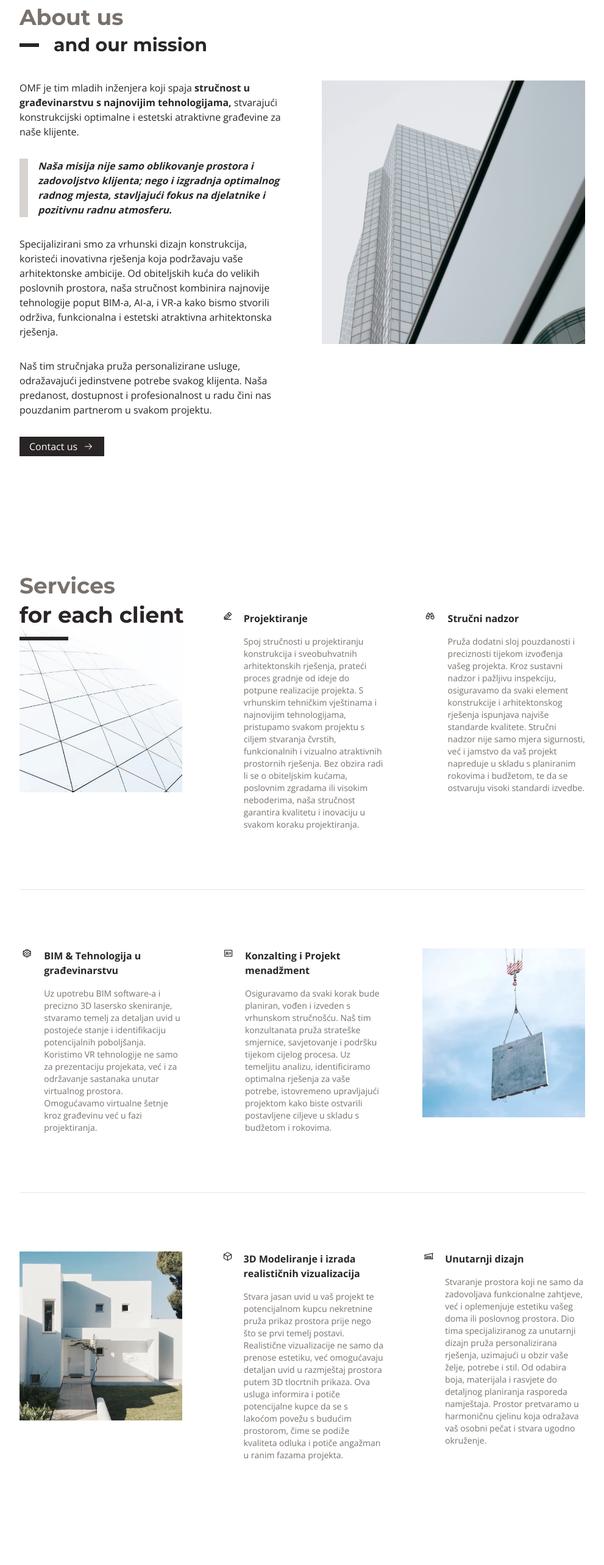
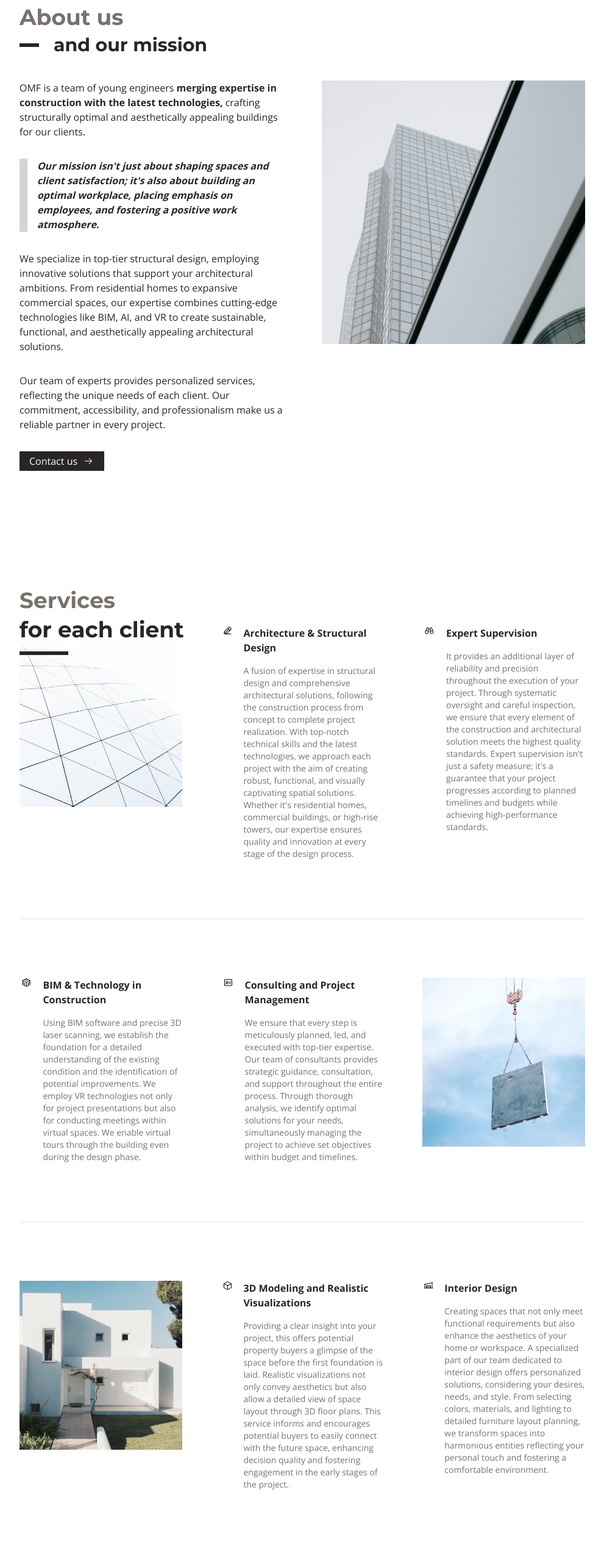
Before and after one commit to oyrad/omf, a Next.js app: page /en in a window 1280 px wide. Shown: the part 920-3486 px from the top of the page at 61% size, without its empty margins (144-1135 px from the left). Built offline with nearby package versions, Linux system fonts and the light colour scheme.

Commit message:
add remaining translations

```diff
--- a/app/[lang]/components/SocialMediaIcons.tsx
+++ b/app/[lang]/components/SocialMediaIcons.tsx
@@ -11,7 +11,7 @@ export default function SocialMediaIcons() {
       <a href="https://www.linkedin.com/company/omf-hr/" target="_blank">
         <LinkedinLogo weight="fill" className="w-8" />
       </a>
-      <a href="#" target="_blank">
+      <a href="https://facebook.com/people/OMF/61555176722868/" target="_blank">
         <FacebookLogo weight="fill" className="w-8" />
       </a>
       <a href="https://www.instagram.com/omf.hr/" target="_blank">
--- a/dictionaries/en.json
+++ b/dictionaries/en.json
@@ -12,12 +12,12 @@
       "about": {
         "title": "About us",
         "subtitle": "and our mission",
-        "firstAboutParagraph": "OMF je tim mladih inženjera koji spaja",
-        "firstAboutParagraphBoldText": "stručnost u građevinarstvu s najnovijim tehnologijama,",
-        "firstAboutParagraphRest": "stvarajući konstrukcijski optimalne i estetski atraktivne građevine za naše klijente.",
-        "secondAboutParagraph": "Naša misija nije samo oblikovanje prostora i zadovoljstvo klijenta; \n nego i izgradnja optimalnog radnog mjesta, stavljajući fokus na djelatnike i pozitivnu radnu atmosferu.",
-        "thirdAboutParagraph": "Specijalizirani smo za vrhunski dizajn konstrukcija, koristeći inovativna rješenja koja podržavaju vaše arhitektonske ambicije. Od obiteljskih kuća do velikih poslovnih prostora, naša stručnost kombinira najnovije tehnologije poput BIM-a, AI-a, i VR-a kako bismo stvorili održiva, funkcionalna i estetski atraktivna arhitektonska rješenja.",
-        "fourthAboutParagraph": "Naš tim stručnjaka pruža personalizirane usluge, odražavajući jedinstvene potrebe svakog klijenta. Naša predanost, dostupnost i profesionalnost u radu čini nas pouzdanim partnerom u svakom projektu.",
+        "firstAboutParagraph": "OMF is a team of young engineers",
+        "firstAboutParagraphBoldText": "merging expertise in construction with the latest technologies,",
+        "firstAboutParagraphRest": "crafting structurally optimal and aesthetically appealing buildings for our clients.",
+        "secondAboutParagraph": "Our mission isn't just about shaping spaces and client satisfaction; it's also about building an optimal workplace, placing emphasis on employees, and fostering a positive work atmosphere.",
+        "thirdAboutParagraph": "We specialize in top-tier structural design, employing innovative solutions that support your architectural ambitions. From residential homes to expansive commercial spaces, our expertise combines cutting-edge technologies like BIM, AI, and VR to create sustainable, functional, and aesthetically appealing architectural solutions.",
+        "fourthAboutParagraph": "Our team of experts provides personalized services, reflecting the unique needs of each client. Our commitment, accessibility, and professionalism make us a reliable partner in every project.",
         "contactButtonText": "Contact us"
       },
       "services": {
@@ -25,41 +25,45 @@
         "subtitle": "for each client",
         "servicesList": [
           {
-            "title": "Projektiranje",
-            "description": "Spoj stručnosti u projektiranju konstrukcija i sveobuhvatnih arhitektonskih rješenja, prateći proces gradnje od ideje do potpune realizacije projekta. S vrhunskim tehničkim vještinama i najnovijim tehnologijama, pristupamo svakom projektu s ciljem stvaranja čvrstih, funkcionalnih i vizualno atraktivnih prostornih rješenja. Bez obzira radi li se o obiteljskim kućama, poslovnim zgradama ili visokim neboderima, naša stručnost garantira kvalitetu i inovaciju u svakom koraku projektiranja."
+            "title": "Architecture & Structural Design",
+            "description": "A fusion of expertise in structural design and comprehensive architectural solutions, following the construction process from concept to complete project realization. With top-notch technical skills and the latest technologies, we approach each project with the aim of creating robust, functional, and visually captivating spatial solutions. Whether it's residential homes, commercial buildings, or high-rise towers, our expertise ensures quality and innovation at every stage of the design process."
           },
           {
-            "title": "Stručni nadzor",
-            "description": "Pruža dodatni sloj pouzdanosti i preciznosti tijekom izvođenja vašeg projekta. Kroz sustavni nadzor i pažljivu inspekciju, osiguravamo da svaki element konstrukcije i arhitektonskog rješenja ispunjava najviše standarde kvalitete. Stručni nadzor nije samo mjera sigurnosti, već i jamstvo da vaš projekt napreduje u skladu s planiranim rokovima i budžetom, te da se ostvaruju visoki standardi izvedbe."
+            "title": "Expert Supervision",
+            "description": "It provides an additional layer of reliability and precision throughout the execution of your project. Through systematic oversight and careful inspection, we ensure that every element of the construction and architectural solution meets the highest quality standards. Expert supervision isn't just a safety measure; it's a guarantee that your project progresses according to planned timelines and budgets while achieving high-performance standards."
           },
           {
-            "title": "BIM & Tehnologija u građevinarstvu",
-            "description": "Uz upotrebu BIM software-a i  precizno 3D lasersko skeniranje, stvaramo temelj za detaljan uvid u postojeće stanje i identifikaciju potencijalnih poboljšanja. Koristimo VR tehnologije ne samo za prezentaciju projekata, već i za održavanje sastanaka unutar virtualnog prostora. Omogućavamo virtualne šetnje kroz građevinu već u fazi projektiranja."
+            "title": "BIM & Technology in Construction",
+            "description": "Using BIM software and precise 3D laser scanning, we establish the foundation for a detailed understanding of the existing condition and the identification of potential improvements. We employ VR technologies not only for project presentations but also for conducting meetings within virtual spaces. We enable virtual tours through the building even during the design phase."
           },
           {
-            "title": "Konzalting i Projekt menadžment",
-            "description": "Osiguravamo da svaki korak bude planiran, vođen i izveden s vrhunskom stručnošću. Naš tim konzultanata pruža strateške smjernice, savjetovanje i podršku tijekom cijelog procesa. Uz temeljitu analizu, identificiramo optimalna rješenja za vaše potrebe, istovremeno upravljajući projektom kako biste ostvarili postavljene ciljeve u skladu s budžetom i rokovima."
+            "title": "Consulting and Project Management",
+            "description": "We ensure that every step is meticulously planned, led, and executed with top-tier expertise. Our team of consultants provides strategic guidance, consultation, and support throughout the entire process. Through thorough analysis, we identify optimal solutions for your needs, simultaneously managing the project to achieve set objectives within budget and timelines."
           },
           {
-            "title": "3D Modeliranje i izrada realističnih vizualizacija",
-            "description": "Stvara jasan uvid u vaš projekt te potencijalnom kupcu nekretnine pruža prikaz prostora prije nego što se prvi temelj postavi. Realistične vizualizacije ne samo da prenose estetiku, već omogućavaju detaljan uvid u razmještaj prostora putem 3D tlocrtnih prikaza. Ova usluga informira i  potiče potencijalne kupce da se s lakoćom povežu s budućim prostorom, čime se podiže kvaliteta odluka i potiče angažman u ranim fazama projekta."
+            "title": "3D Modeling and Realistic Visualizations",
+            "description": "Providing a clear insight into your project, this offers potential property buyers a glimpse of the space before the first foundation is laid. Realistic visualizations not only convey aesthetics but also allow a detailed view of space layout through 3D floor plans. This service informs and encourages potential buyers to easily connect with the future space, enhancing decision quality and fostering engagement in the early stages of the project."
           },
           {
-            "title": "Unutarnji dizajn",
-            "description": "Stvaranje prostora koji ne samo da zadovoljava funkcionalne zahtjeve, već i oplemenjuje estetiku vašeg doma ili poslovnog prostora. Dio tima specijaliziranog za unutarnji dizajn pruža personalizirana rješenja, uzimajući u obzir vaše želje, potrebe i stil. Od odabira boja, materijala i rasvjete do detaljnog planiranja rasporeda namještaja. Prostor pretvaramo u harmoničnu cjelinu koja odražava vaš osobni pečat i stvara ugodno okruženje."
+            "title": "Interior Design",
+            "description": "Creating spaces that not only meet functional requirements but also enhance the aesthetics of your home or workspace. A specialized part of our team dedicated to interior design offers personalized solutions, considering your desires, needs, and style. From selecting colors, materials, and lighting to detailed furniture layout planning, we transform spaces into harmonious entities reflecting your personal touch and fostering a comfortable environment."
           }
         ]
       },
       "selectedProjects": {
-        "title": "Selected projects",
-        "subtitle": "naša rješenja",
-        "decsription": "Svakom projektu pristupamo s istom razinom odgovornosti, pažnje i motivacije kako bi klijentima dostavili najbolji mogući proizvod.",
+        "title": "Highlighted projects",
+        "subtitle": "our solutions",
+        "decsription": "We approach each project with the same level of responsibility, attention, and motivation to deliver the best possible outcome to our clients.",
         "buttonText": "All projects"
       }
     },
     "projects": {
       "title": "Projects",
-      "subtitle": "portfolio solutions"
+      "subtitle": "portfolio of solutions",
+      "projectName": "Name:",
+      "projectType": "Project type:",
+      "projectFunction": "Role:",
+      "projectParticipants": "Project participants:"
     },
     "contact": {
       "title": "Contact",
--- a/dictionaries/hr.json
+++ b/dictionaries/hr.json
@@ -59,7 +59,11 @@
     },
     "projects": {
       "title": "Projekti",
-      "subtitle": "portfolio rješenja"
+      "subtitle": "portfolio rješenja",
+      "projectName": "Naziv:",
+      "projectType": "Vrsta projekta:",
+      "projectFunction": "Uloga:",
+      "projectParticipants": "Sudionici u projektiranju:"
     },
     "contact": {
       "title": "Kontakt",
```
Also changed, not shown: app/[lang]/projects/[id]/page.tsx (+8 -5 lines).
